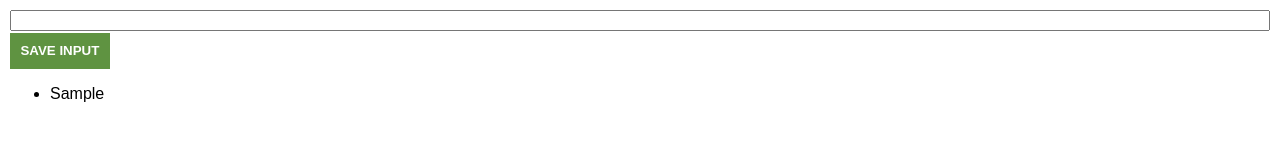
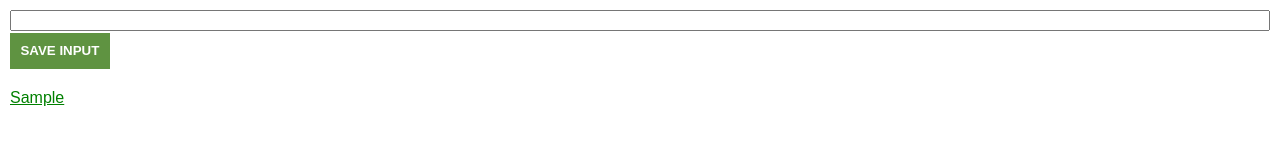
Before and after one commit to theeurbanlegend/chromeextension, a plain HTML site: page index.html in a window 1280 px wide. Both pictures are taken after typing "Sample" into the empty fields and a click on the button "SAVE INPUT". Drawn offline with Linux system fonts and the light colour scheme.

Commit message:
Added styling

```diff
--- a/main.js
+++ b/main.js
@@ -12,7 +12,11 @@ InputBtn.addEventListener("click", () => {
 function displayLeads(){
     let listItems=""
     for(let i=0; i< myLeads.length; i++){
-        listItems+="<li>" +myLeads[i]+"</li>"
+        listItems+=
+        `<li>
+            <a target='_blank' href='${myLeads[i]}'> ${myLeads[i]}
+            </a>
+        </li>`
      }
     unorderedList.innerHTML=listItems
 }
--- a/style.css
+++ b/style.css
@@ -17,3 +17,15 @@ input {
     padding-right: 10px;
     box-sizing: border-box;
 }
+ul{
+    margin-top:20px;
+    list-style-type:none;
+    padding-left:0;
+}
+li{
+    margin-top:5px;
+}
+li a{
+
+    color:green;
+}
```
